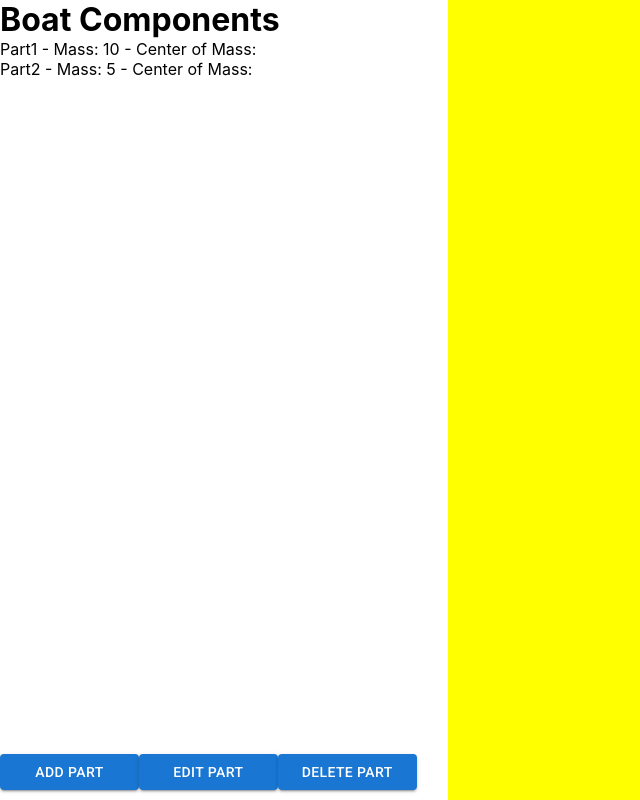
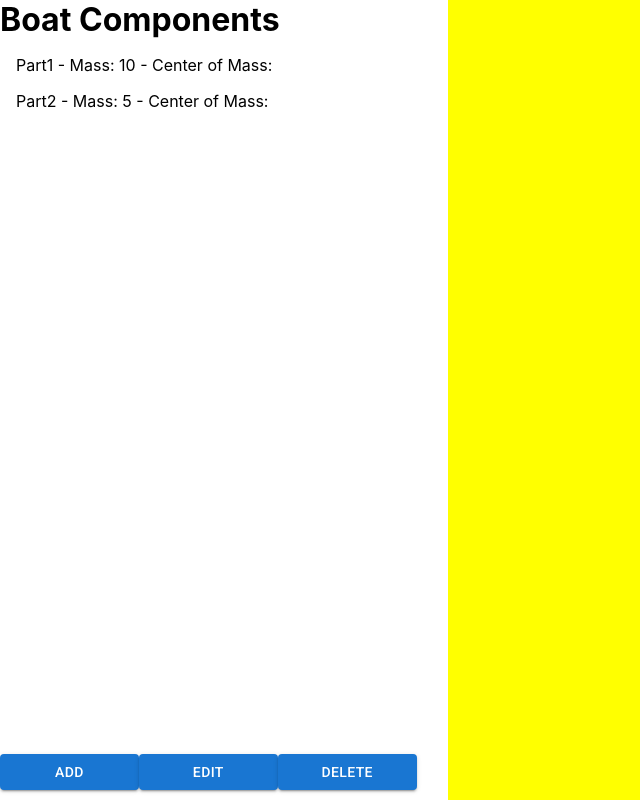
Before and after one commit to Rabadunk/BoatAssetManager, a React (Create React App) app: page / in a window 1280 px wide. Shown: the whole page, without its empty margins (0-640 px from the left). Built offline with nearby package versions, Linux system fonts and the light colour scheme.

Commit message:
added more styles to parts list

```diff
--- a/src/components/PartsList/PartsList.js
+++ b/src/components/PartsList/PartsList.js
@@ -4,7 +4,8 @@ import Modal from '@mui/material/Modal';
 import Box from '@mui/material/Box';
 import TextField from '@mui/material/TextField';
 import PartCard from './PartCard.js';
-
+import List from '@mui/material/List';
+import ListItemButton from '@mui/material/ListItemButton';
 import './PartsList.css';
 
 // Sample initial parts data
@@ -34,18 +35,18 @@ const PartsList = () => {
   return (
     <Box className="parts-list-container">
       <h1>Boat Components</h1>
-      <Box>
+      <List>
         {parts.map((part, index) => (
-            <div>
+            <ListItemButton>
                 <PartCard name={part.name} mass={part.mass} centerOfMass={part.centerOfMass}/>
-            </div>
+            </ListItemButton>
         ))}
-      </Box>
+      </List>
 
       <Box className="button-row">
-        <Button className="open-add-part-button button" variant="contained" onClick={() => handleOpen()}>Add Part</Button>
-        <Button className="open-edit-part-button button" variant="contained" onClick={() => handleOpen()}>Edit Part</Button>
-        <Button className="open-delete-part-button button" variant="contained" onClick={() => handleOpen()}>Delete Part</Button>
+        <Button className="open-add-part-button button" variant="contained" onClick={() => handleOpen()}>Add</Button>
+        <Button className="open-edit-part-button button" variant="contained" onClick={() => handleOpen()}>Edit</Button>
+        <Button className="open-delete-part-button button" variant="contained" onClick={() => handleOpen()}>Delete</Button>
       </Box>
 
 
```
